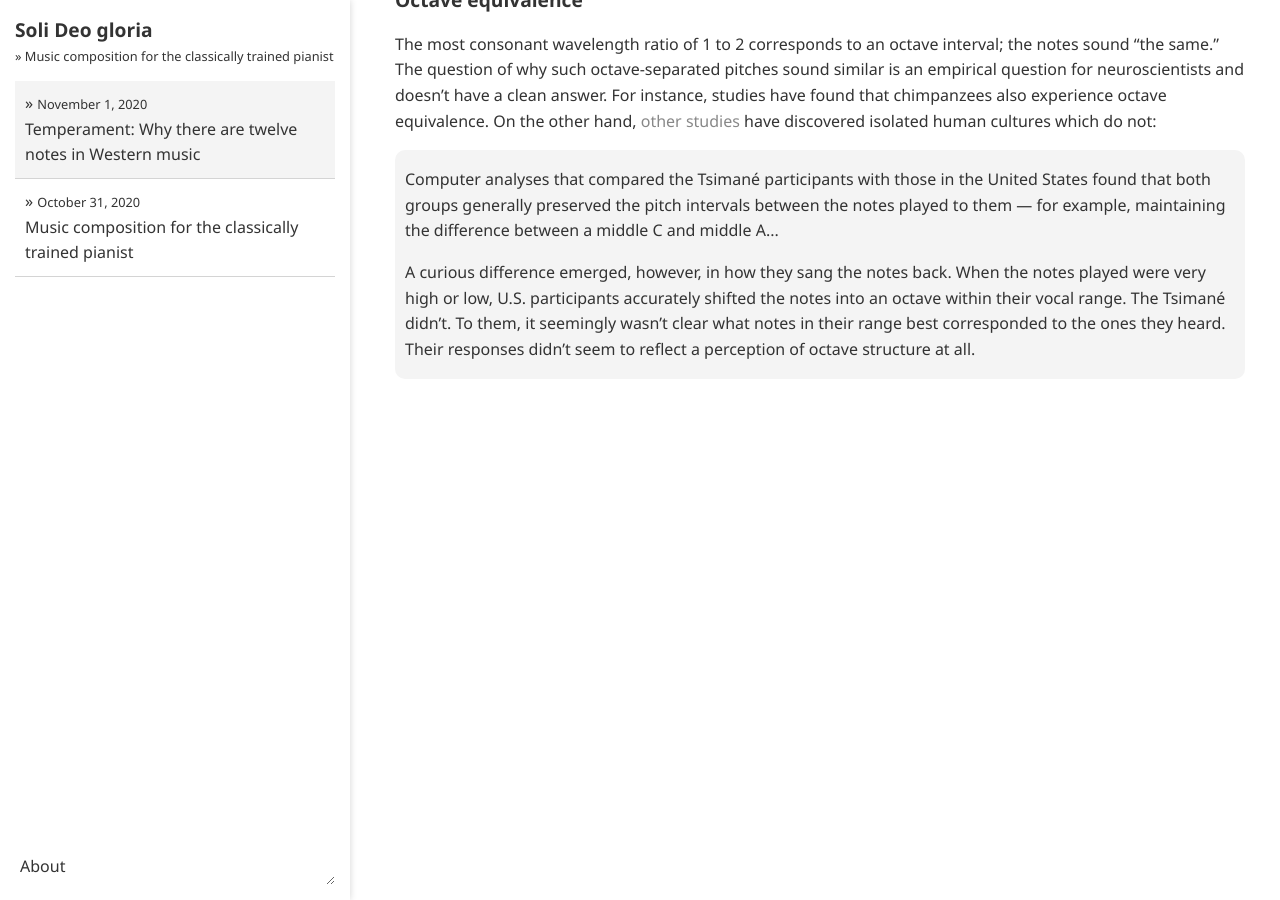
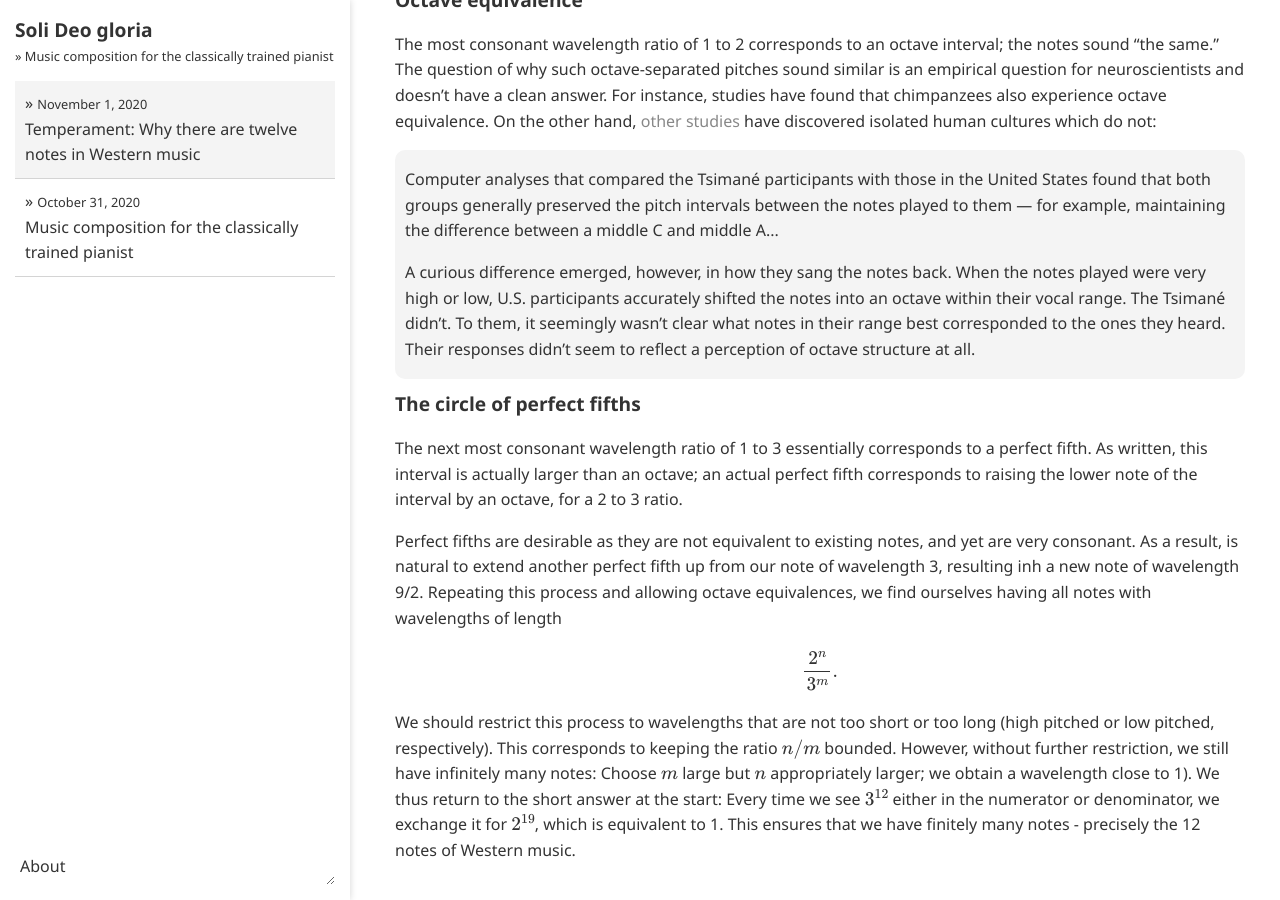
Before and after one commit to ansyblenetwork/sdg, a Jekyll site: the page built from _posts/2020-11-01-temperament-why-there-are-twelve-notes.md, in a window 1280 px wide and 900 px high, scrolled down 586 px. Built offline with Jekyll 4.4.1, drawn with Linux system fonts in a browser that asks for light colours; formulas are drawn with MathJax 3.

Commit message:
Update 2020-11-01-temperament-why-there-are-twelve-notes.md

```diff
--- a/_posts/2020-11-01-temperament-why-there-are-twelve-notes.md
+++ b/_posts/2020-11-01-temperament-why-there-are-twelve-notes.md
@@ -27,3 +27,13 @@
 
 <p>A curious difference emerged, however, in how they sang the notes back. When the notes played were very high or low, U.S. participants accurately shifted the notes into an octave within their vocal range. The Tsimané didn’t. To them, it seemingly wasn’t clear what notes in their range best corresponded to the ones they heard. Their responses didn’t seem to reflect a perception of octave structure at all.</p>
 </div>
+
+### The circle of perfect fifths
+
+The next most consonant wavelength ratio of 1 to 3 essentially corresponds to a perfect fifth. As written, this interval is actually larger than an octave; an actual perfect fifth corresponds to raising the lower note of the interval by an octave, for a 2 to 3 ratio.
+
+Perfect fifths are desirable as they are not equivalent to existing notes, and yet are very consonant. As a result, is natural to extend another perfect fifth up from our note of wavelength 3, resulting inh a new note of wavelength 9/2. Repeating this process and allowing octave equivalences, we find ourselves having all notes with wavelengths of length
+
+$$\frac{2^n}{3^m}.$$
+
+We should restrict this process to wavelengths that are not too short or too long (high pitched or low pitched, respectively). This corresponds to keeping the ratio $$n/m$$ bounded. However, without further restriction, we still have infinitely many notes: Choose $$m$$ large but $$n$$ appropriately larger; we obtain a wavelength close to 1). We thus return to the short answer at the start: Every time we see $$3^{12}$$ either in the numerator or denominator, we exchange it for $$2^{19}$$, which is equivalent to 1. This ensures that we have finitely many notes - precisely the 12 notes of Western music.
```
